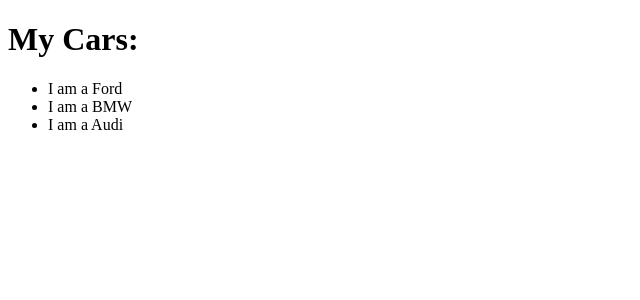
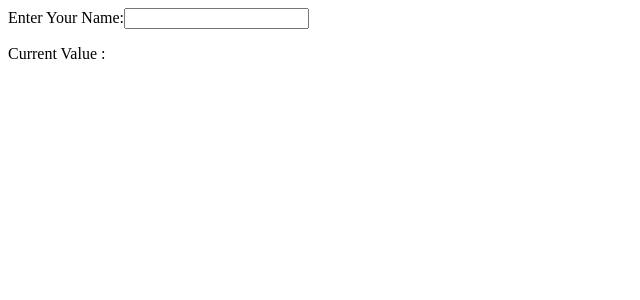
Before and after one commit to ajitoriginal/ReactJs, a React (Vite) app in the folder W3Schools/my-react-app/: page / in a window 1280 px wide. Shown: the top 300 px of the page, without its empty margins (0-640 px from the left). Built offline with nearby package versions, Linux system fonts and the light colour scheme.

Commit message:
React Forms

```diff
--- a/W3Schools/my-react-app/src/main.jsx
+++ b/W3Schools/my-react-app/src/main.jsx
@@ -1,17 +1,24 @@
+import {useState} from 'react'
 import {createRoot} from 'react-dom/client'
 
-function MyCars() {
-  const cars = ['Ford', 'BMW', 'Audi'];
+function MyForm() {
+  const [name, setName] = useState("")
+  const handleChange = (e) => setName(e.target.value)
   return (
-    <>
-      <h1>My Cars:</h1>
-      <ul>
-        {cars.map((car, index) => <li key={index}>I am a { car }</li>)}
-      </ul>
-    </>
-  );
+    <form>
+      <label>
+        Enter Your Name:
+        <input
+          type="text"
+          value={name}
+          onChange={(e) => handleChange(e)}
+        />
+      </label>
+      <p>Current Value : {name}</p>
+    </form>
+  )
 }
 
 createRoot(document.getElementById('root')).render(
-  <MyCars />
+  <MyForm />
 );
```
